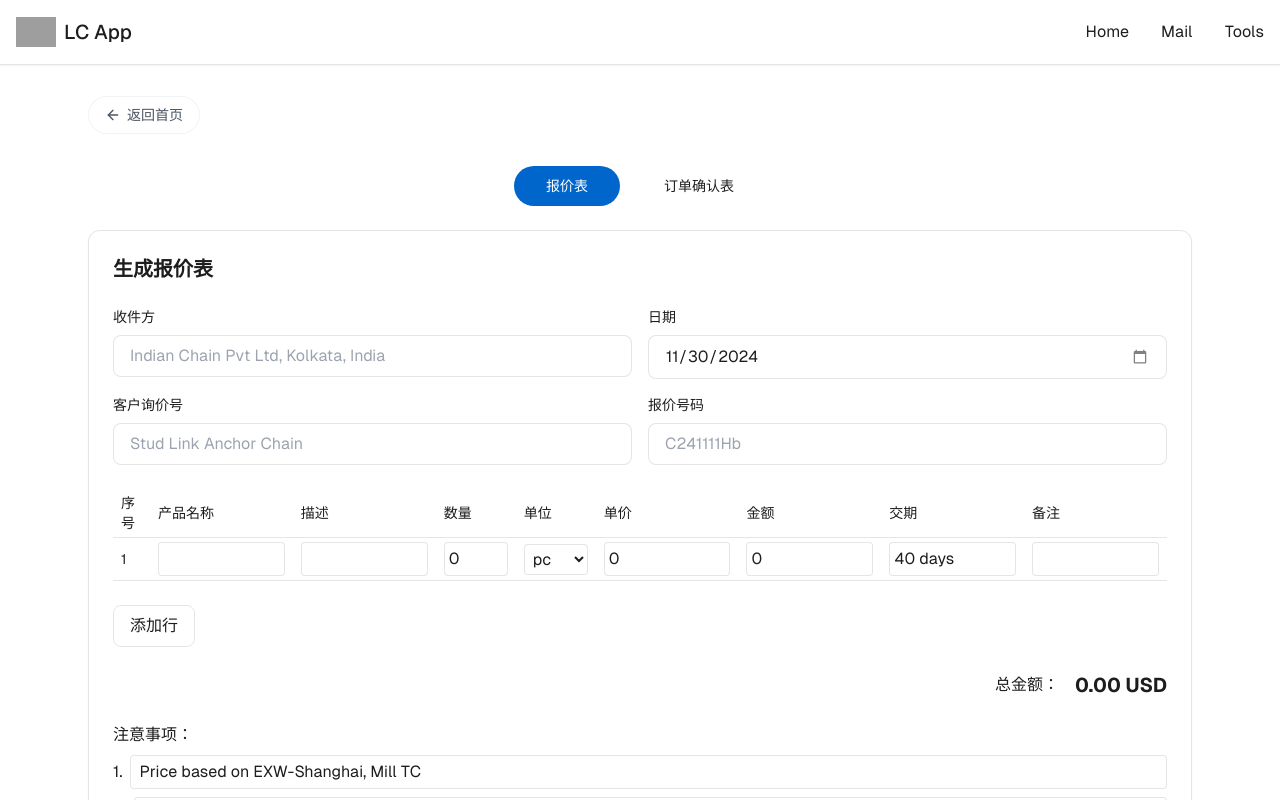
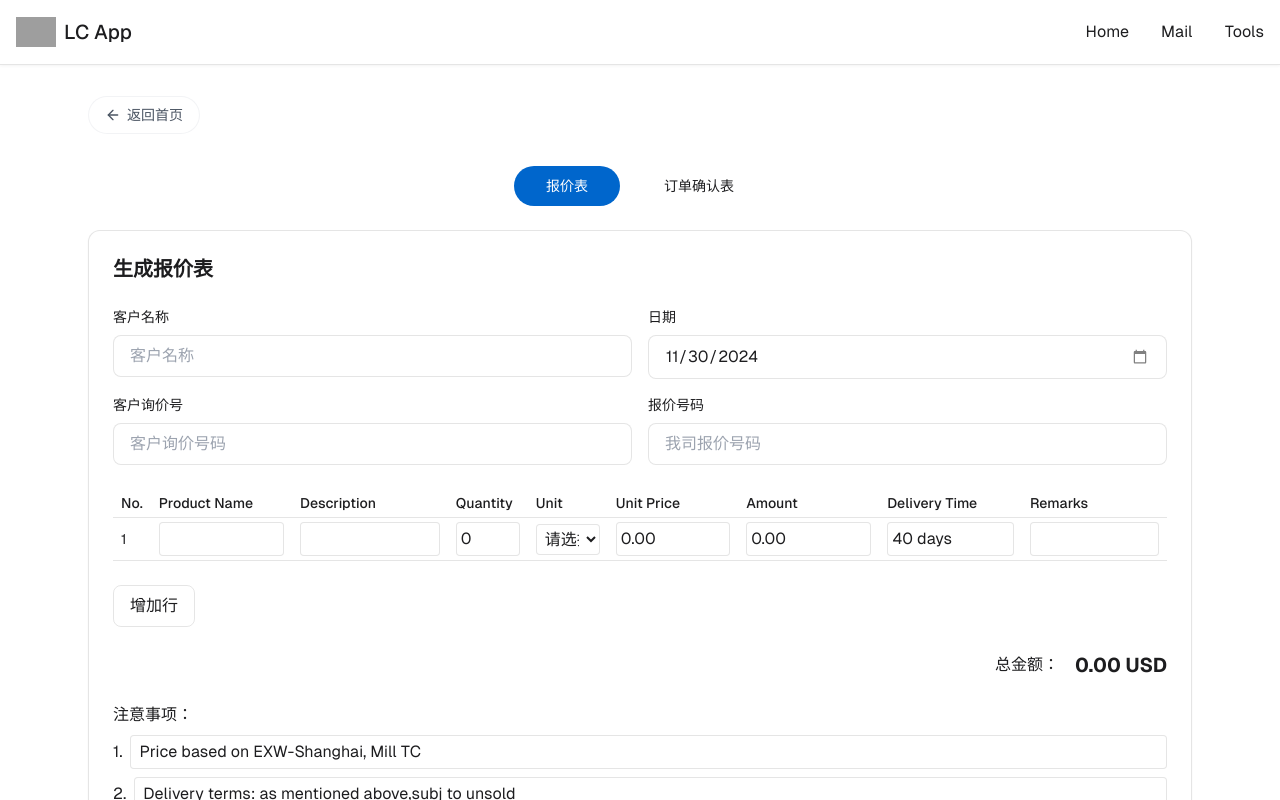
Before and after one commit to luocompany/luosir, a Next.js app: page /quotation in a window 1280 px wide. Shown: the top 800 px of the page. Built offline with nearby package versions, Linux system fonts and the light colour scheme; grey boxes are pictures that could not be loaded.

Commit message:
报价表-2-单位

```diff
--- a/app/quotation/page.tsx
+++ b/app/quotation/page.tsx
@@ -166,13 +166,13 @@ export default function Quotation() {
                 {/* 基本信息 */}
                 <div className="grid grid-cols-1 md:grid-cols-2 gap-4">
                   <div className="space-y-2">
-                    <label className="block text-sm font-medium">收件方</label>
+                    <label className="block text-sm font-medium">客户名称</label>
                     <input
                       type="text"
                       value={quotationData.to}
                       onChange={e => setQuotationData(prev => ({ ...prev, to: e.target.value }))}
                       className="w-full px-4 py-2 rounded-lg border border-[var(--card-border)] bg-[var(--background)]"
-                      placeholder="Indian Chain Pvt Ltd, Kolkata, India"
+                      placeholder="客户名称"
                     />
                   </div>
                   <div className="space-y-2">
@@ -182,6 +182,7 @@ export default function Quotation() {
                       value={quotationData.date}
                       onChange={e => setQuotationData(prev => ({ ...prev, date: e.target.value }))}
                       className="w-full px-4 py-2 rounded-lg border border-[var(--card-border)] bg-[var(--background)]"
+                      placeholder="日期"
                     />
                   </div>
                   <div className="space-y-2">
@@ -191,7 +192,7 @@ export default function Quotation() {
                       value={quotationData.yourRef}
                       onChange={e => setQuotationData(prev => ({ ...prev, yourRef: e.target.value }))}
                       className="w-full px-4 py-2 rounded-lg border border-[var(--card-border)] bg-[var(--background)]"
-                      placeholder="Stud Link Anchor Chain"
+                      placeholder="客户询价号码"
                     />
                   </div>
                   <div className="space-y-2">
@@ -201,7 +202,7 @@ export default function Quotation() {
                       value={quotationData.ourRef}
                       onChange={e => setQuotationData(prev => ({ ...prev, ourRef: e.target.value }))}
                       className="w-full px-4 py-2 rounded-lg border border-[var(--card-border)] bg-[var(--background)]"
-                      placeholder="C241111Hb"
+                      placeholder="我司报价号码"
                     />
                   </div>
                 </div>
@@ -211,21 +212,37 @@ export default function Quotation() {
                   <table className="w-full min-w-[800px]">
                     <thead>
                       <tr className="border-b border-[var(--card-border)]">
-                        <th className="py-1 px-2 text-left text-sm font-medium">序号</th>
-                        <th className="py-1 px-2 text-left text-sm font-medium">产品名称</th>
-                        <th className="py-1 px-2 text-left text-sm font-medium">描述</th>
-                        <th className="py-1 px-2 text-left text-sm font-medium" style={{ width: '80px' }}>数量</th>
-                        <th className="py-1 px-2 text-left text-sm font-medium" style={{ width: '80px' }}>单位</th>
-                        <th className="py-1 px-2 text-left text-sm font-medium">单价</th>
-                        <th className="py-1 px-2 text-left text-sm font-medium">金额</th>
-                        <th className="py-1 px-2 text-left text-sm font-medium">交期</th>
-                        <th className="py-1 px-2 text-left text-sm font-medium">备注</th>
+                        <th className="py-1 px-2 text-left text-sm font-medium">No.</th>
+                        <th className="py-1 px-2 text-left text-sm font-medium">Product Name</th>
+                        <th className="py-1 px-2 text-left text-sm font-medium">Description</th>
+                        <th className="py-1 px-2 text-left text-sm font-medium" style={{ width: '80px' }}>Quantity</th>
+                        <th className="py-1 px-2 text-left text-sm font-medium" style={{ width: '80px' }}>Unit</th>
+                        <th className="py-1 px-2 text-left text-sm font-medium">Unit Price</th>
+                        <th className="py-1 px-2 text-left text-sm font-medium">Amount</th>
+                        <th className="py-1 px-2 text-left text-sm font-medium">Delivery Time</th>
+                        <th className="py-1 px-2 text-left text-sm font-medium">Remarks</th>
                       </tr>
                     </thead>
                     <tbody>
                       {quotationData.items.map((item, index) => (
                         <tr key={item.lineNo} className="border-b border-[var(--card-border)]">
-                          <td className="py-1 px-2 text-sm">{item.lineNo}</td>
+                          <td
+                            className="py-1 px-2 text-sm cursor-pointer relative"
+                            onClick={() => {
+                              setQuotationData(prev => ({
+                                ...prev,
+                                items: prev.items.filter((_, i) => i !== index) // 删除对应行
+                              }));
+                            }}
+                          >
+                            {index + 1}
+                            <span
+                              className="absolute left-[-20px] opacity-0 transition-opacity hover:opacity-100"
+                              style={{ opacity: item.lineNo === index + 1 ? 1 : 0 }}
+                            >
+                              - {/* 显示删除提示符号 */}
+                            </span>
+                          </td>
                           <td className="py-1 px-2">
                             <input
                               type="text"
@@ -246,36 +263,57 @@ export default function Quotation() {
                             <input
                               type="number"
                               value={item.quantity}
-                              onChange={e => updateLineItem(index, 'quantity', parseFloat(e.target.value))}
+                              onChange={e => {
+                                const value = parseFloat(e.target.value);
+                                if (value >= 0) { // 确保数量不为负数
+                                  updateLineItem(index, 'quantity', value);
+                                  // 根据数量更新单位
+                                  const newUnit = value === 1 ? 'pc' : 'pcs'; // 1 为单数，其他为复数
+                                  updateLineItem(index, 'unit', newUnit);
+                                }
+                              }}
                               className="w-full px-1 py-1 rounded border border-[var(--card-border)] bg-[var(--background)]"
                             />
                           </td>
                           <td className="py-1 px-2">
                             <select
-                              value={item.unit || 'pcs'}
+                              value={item.unit || ''}
                               onChange={e => updateLineItem(index, 'unit', e.target.value)}
                               className="w-full px-1 py-1 rounded border border-[var(--card-border)] bg-[var(--background)]"
                             >
-                              <option value="pc">pc</option>
-                              <option value="pcs">pcs</option>
-                              <option value="set">set</option>
-                              <option value="sets">sets</option>
-                              <option value="length">length</option>
-                              <option value="lengths">lengths</option>
+                              {item.quantity === 0 && <option value="">请选择单位</option>}
+                              {item.quantity === 1 ? (
+                                <>
+                                  <option value="pc">pc</option>
+                                  <option value="set">set</option>
+                                  <option value="length">length</option>
+                                </>
+                              ) : (
+                                <>
+                                  <option value="pcs">pcs</option>
+                                  <option value="sets">sets</option>
+                                  <option value="lengths">lengths</option>
+                                </>
+                              )}
                             </select>
                           </td>
                           <td className="py-1 px-2">
                             <input
                               type="number"
-                              value={item.unitPrice}
-                              onChange={e => updateLineItem(index, 'unitPrice', parseFloat(e.target.value))}
+                              value={item.unitPrice ? item.unitPrice.toFixed(2) : '0.00'}
+                              onChange={e => {
+                                const value = parseFloat(e.target.value);
+                                if (value >= 0) { // 确保单价不为负数
+                                  updateLineItem(index, 'unitPrice', value);
+                                }
+                              }}
                               className="w-full px-1 py-1 rounded border border-[var(--card-border)] bg-[var(--background)]"
                             />
                           </td>
                           <td className="py-1 px-2">
                             <input
                               type="number"
-                              value={item.amount}
+                              value={item.amount ? item.amount.toFixed(2) : '0.00'}
                               readOnly
                               className="w-full px-1 py-1 rounded border border-[var(--card-border)] bg-[var(--background)]"
                             />
@@ -309,7 +347,7 @@ export default function Quotation() {
                   className="px-4 py-2 rounded-lg border border-[var(--card-border)]
                            hover:bg-[var(--background)] transition-colors"
                 >
-                  添加行
+                  增加行
                 </button>
 
                 {/* 总金额 */}
```
